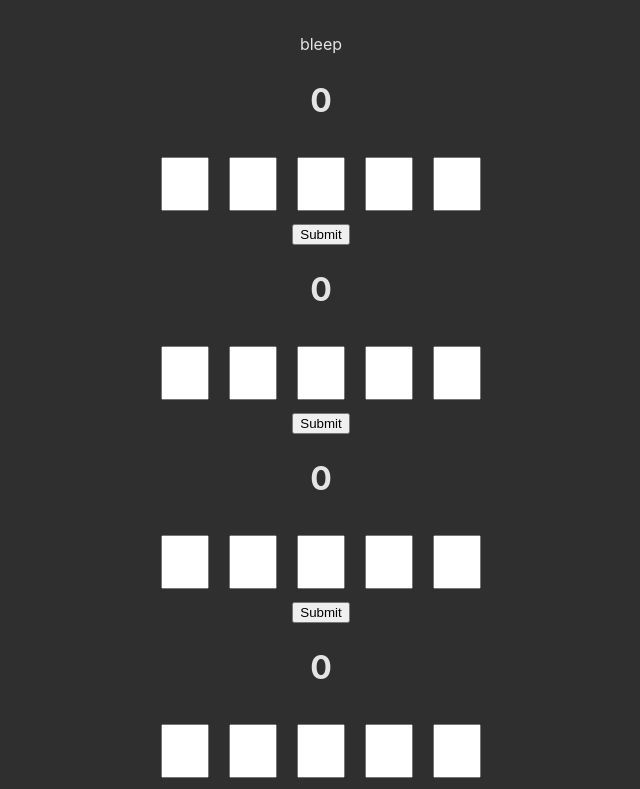
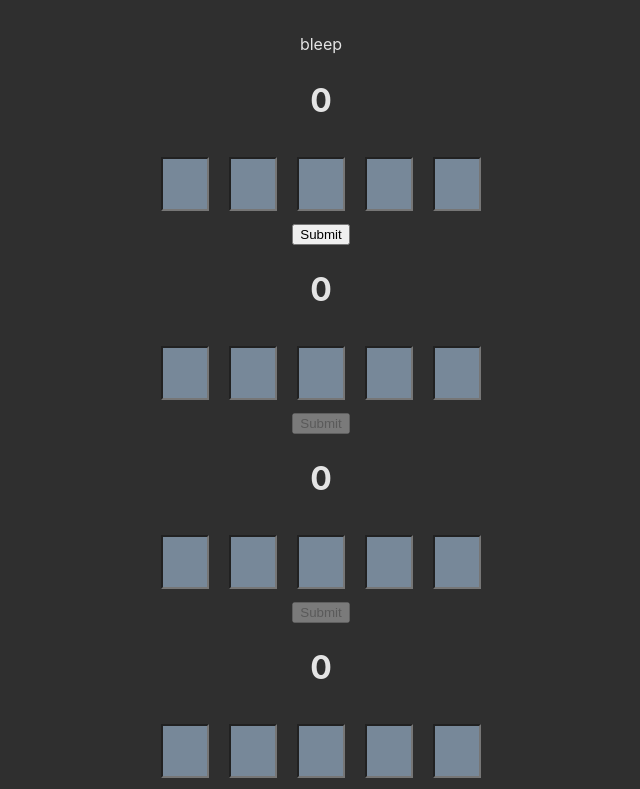
Before and after one commit to chalrees876/wordleClone, a React (Vite) app in the folder wordle-clone/: page / in a window 1280 px wide. Shown: the top 789 px of the page, without its empty margins (319-959 px from the left). Built offline with nearby package versions, Linux system fonts and the light colour scheme.

Commit message:
made guesses that are not current not editable.

```diff
--- a/wordle-clone/src/App.jsx
+++ b/wordle-clone/src/App.jsx
@@ -7,6 +7,7 @@ function App(props) {
     const[answers, setAnswers] = useState([]);
     const [answer, setAnswer] = useState("");
     const [guessNumber, setGuessNumber] = useState(0);
+    const [isInactive, setInactive] = useState(true);
 
     const alphabetMap = {};
     for (let i = 0; i < 26; ++i) {
@@ -47,6 +48,7 @@ function App(props) {
     function checkGuess(guess) {
         const guessToString = guess[0] + guess[1] + guess[2] + guess[3] + guess[4]
         setGuessNumber(guessNumber + 1);
+        updateInactive()
         return guessToString === answer;
     }
 
@@ -55,7 +57,7 @@ function App(props) {
         []
     )
 
-  return (
+    return (
     <>
         {answer}
         {guesses.map(i =>
@@ -67,7 +69,9 @@ function App(props) {
             alphabetMap={alphabetMap}
             key={i}
             guessNumber={guessNumber}
-            id={i}/>)}
+            id={i}
+/*            updateInactive={updateInactive}*/
+            isInactive={guessNumber!==i}/>)}
     </>
   )
 }
--- a/wordle-clone/src/components/Guesses.jsx
+++ b/wordle-clone/src/components/Guesses.jsx
@@ -4,25 +4,33 @@ import Letters from "./Letters.jsx"
 function Guesses(props) {
 
     const [guess, setGuess] = useState(["", "", "", "", ""]);
-    const [guessNumber, setGuessNumber] = useState(props.guessNumber);
+/*    const [guessNumber, setGuessNumber] = useState(props.guessNumber);*/
     const [isCorrect, setCorrect] = useState(false);
     const [colors, setColors] = useState(["grey", "grey", "grey", "grey", "grey"])
-    const [letterReadOnly, setLetterReadOnly] = useState([false, true, true, true, true]);
-    const [letterIndex, setLetterIndex] = useState(-1);
+    const [backspace, triggerBackspace] = useState(false)
 
     const letters = useMemo(
         () => Array.from({ length: 5 }, (_, i) => i),
         []
     )
 
-    function handleSubmit(event) {
+    function handleSubmit() {
         event.preventDefault();
-        setGuessNumber(guessNumber + 1);
+        checkColors(guess);
+        if(props.checkGuess(guess)) {
+            setCorrect(true);
+            props.updateWord();
+            setColors(["grey", "grey", "grey", "grey", "grey"]);
+        }
+
+    }
+
+    function checkColors(guess) {
         let newColors = colors;
         for ( let i = 0; i < colors.length; i++) {
             // eslint-disable-next-line react/prop-types
             console.log("guess[i]: " + guess[i]);
-            console.log(props.alphabetMap);
+            console.log("answer[i]: " + props.answer[i]);
             if (guess[i] === props.answer[i] && props.alphabetMap[guess[i]] > 0) {
                 newColors[i] = "green";
                 setColors(newColors);
@@ -35,11 +43,6 @@ function Guesses(props) {
                 props.alphabetMap[guess[c]]--;
             }
         }
-        if(props.checkGuess(guess)) {
-            setCorrect(true);
-            props.updateWord();
-            setColors(["grey", "grey", "grey", "grey", "grey"]);
-        }
     }
 
     function updateGuess(letter, i) {
@@ -48,52 +51,46 @@ function Guesses(props) {
         setGuess(newLetters);
     }
 
-    function updateReadOnly(i) {
-        if (i === 0) {
-        setLetterReadOnly([false,false,true,true,true])
-        }
-        else if (i>0 && i<4) {
-            const temp = [true, true, true, true, true];
-            temp[i] = false;
-            temp[i+1] = false;
-            setLetterReadOnly(temp)
+    function updateNextElement(id) {
+        const inputs = Array.from(document.querySelectorAll("input"));
+        id = id + props.guessNumber*5
+        console.log("id + props.gueesNumber*4: " + id)
+        if(!backspace) {
+            inputs[id + 1].focus();
         }
         else {
-            setLetterReadOnly([true, true, true, true, true])
+            if(id !== 0) {
+                inputs[id-1].focus();
+            }
+            else {
+                inputs[id].focus();
+            }
+            triggerBackspace(false);
         }
     }
 
-    function handleBackspace(i) {
-        if (i === 0 || i === 1 ) {
-            setLetterReadOnly([false, true, true, true, true]);
-        }
-        else if (i === 2) {
-            setLetterReadOnly([true, false, false, true, true]);
-        }
-        else if (i === 3) {
-            setLetterReadOnly([true, true, false, false, true])
-        }
+    function backspacePressed() {
+        triggerBackspace(true);
     }
 
     const startingTemplate = (
 
         <form className={"guess-container"} onSubmit={handleSubmit}>
-            <h1>{guessNumber}</h1>
+            <h1>{props.guessNumber}</h1>
             <div>
                 {letters.map(i =>
                     <Letters key={i}
                              guess={guess}
                              updateGuess={updateGuess}
                              id={i}
-                             letterIndex={letterIndex}
                              answer={props.answer}
                              colors={colors}
-                             guessNumber={guessNumber}
-                             letterReadOnly={letterReadOnly}
-                             updateReadOnly={updateReadOnly}
-                             handleBackspace={handleBackspace}/>)}
+                             guessNumber={props.guessNumber}
+                             updateNextElement={updateNextElement}
+                             backspacePressed={backspacePressed}
+                             isInactive={props.isInactive}/>)}
             </div>
-            <button type="submit">Submit</button>
+            <button type="submit" id={props.id} disabled={props.isInactive}>Submit</button>
         </form>
     )
 
--- a/wordle-clone/src/components/Letters.jsx
+++ b/wordle-clone/src/components/Letters.jsx
@@ -1,22 +1,42 @@
-import {useEffect, useState} from "react";
 
 function Letters(props) {
 
     function handleChange(event){
-            props.updateGuess(event.target.value, props.letterIndex);
-            props.updateReadOnly(props.letterIndex);
+            console.log("handling change, props.id: " + props.id);
+            props.updateGuess(event.target.value, props.id);
+            props.updateNextElement(props.id);
     }
 
-    return (
-    <div className={"letter-container"}>
+    function isBackspace(event) {
+        if (event.key === 'Backspace') {
+            props.backspacePressed();
+            console.log("true");
+        }
+    }
+
+    const active = (
         <input type={"text"}
                maxLength="1"
                minLength="1"
-               id={props.letterIndex}
-               className={props.colors[props.letterIndex]}
+               id={props.id}
+               className={props.colors[props.id]}
                onChange={handleChange}
-        readOnly={props.letterReadOnly[props.letterIndex]}></input>
-    </div>
+               onKeyDown={isBackspace}></input>
+    )
+
+    const inactive = (
+        <input type={"text"}
+               maxLength="1"
+               minLength="1"
+               id={props.id}
+               className={props.colors[props.id]}
+               onChange={handleChange}
+               onKeyDown={isBackspace} readOnly></input>
+    )
+
+
+    return (
+        <>{props.isInactive ? inactive : active}</>
 )
 }
 
```
